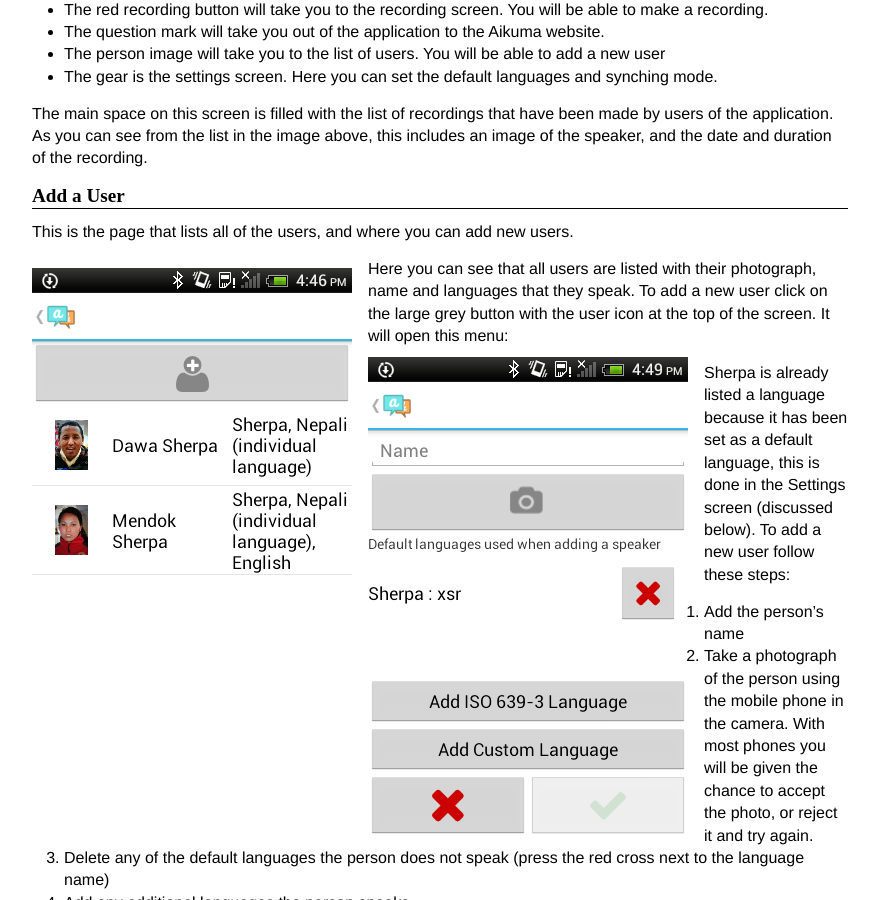
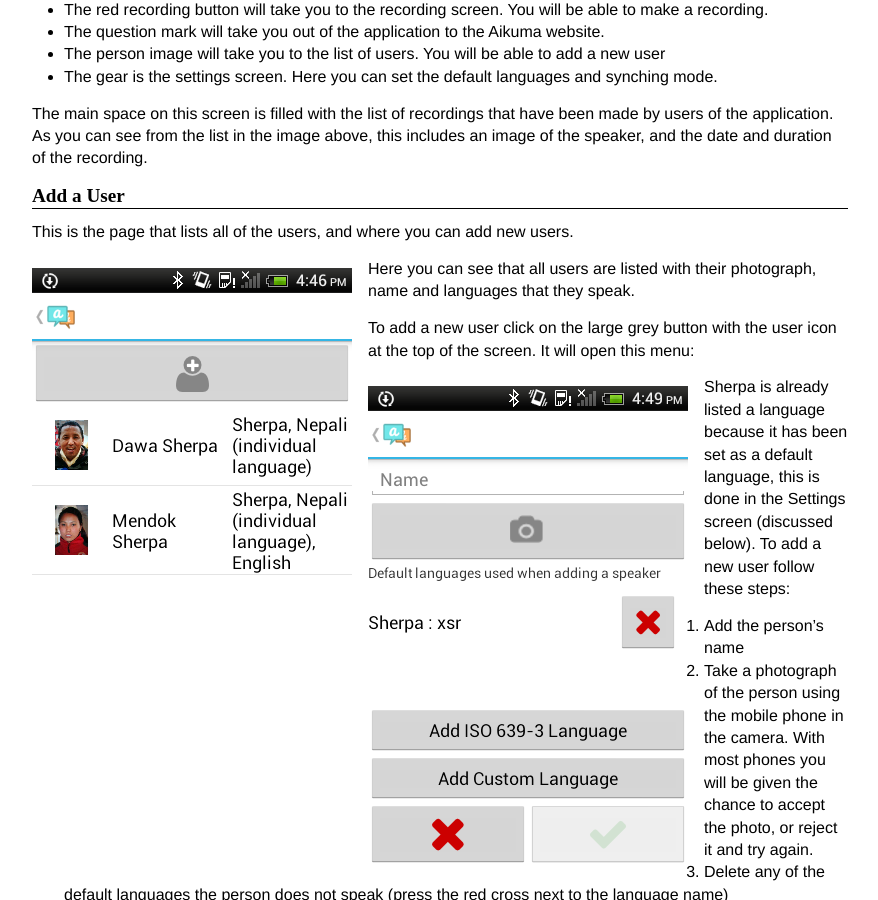
Before and after one commit to langtech/langtech.github.com, a Jekyll site: the page built from aikuma/howto.md, in a window 1280 px wide and 900 px high, scrolled down 425 px. Shown: the whole window, without its empty margins (200-1078 px from the left). Built offline with Jekyll 4.4.1, drawn with Linux system fonts in a browser that asks for light colours.

Commit message:
restore without divs

```diff
--- a/aikuma/howto.md
+++ b/aikuma/howto.md
@@ -37,12 +37,9 @@ This is the page that lists all of the users, and where you can add new users.
 
 ![Users](/images/HowTo/Users.png)
 
-<div class="clear">
-
 Here you can see that all users are listed with their photograph, name and languages that they speak.
 
 To add a new user click on the large grey button with the user icon at the top of the screen. It will open this menu:
-</div>
 
 ![New User](/images/HowTo/NewUserEmpty.png)
 
```
